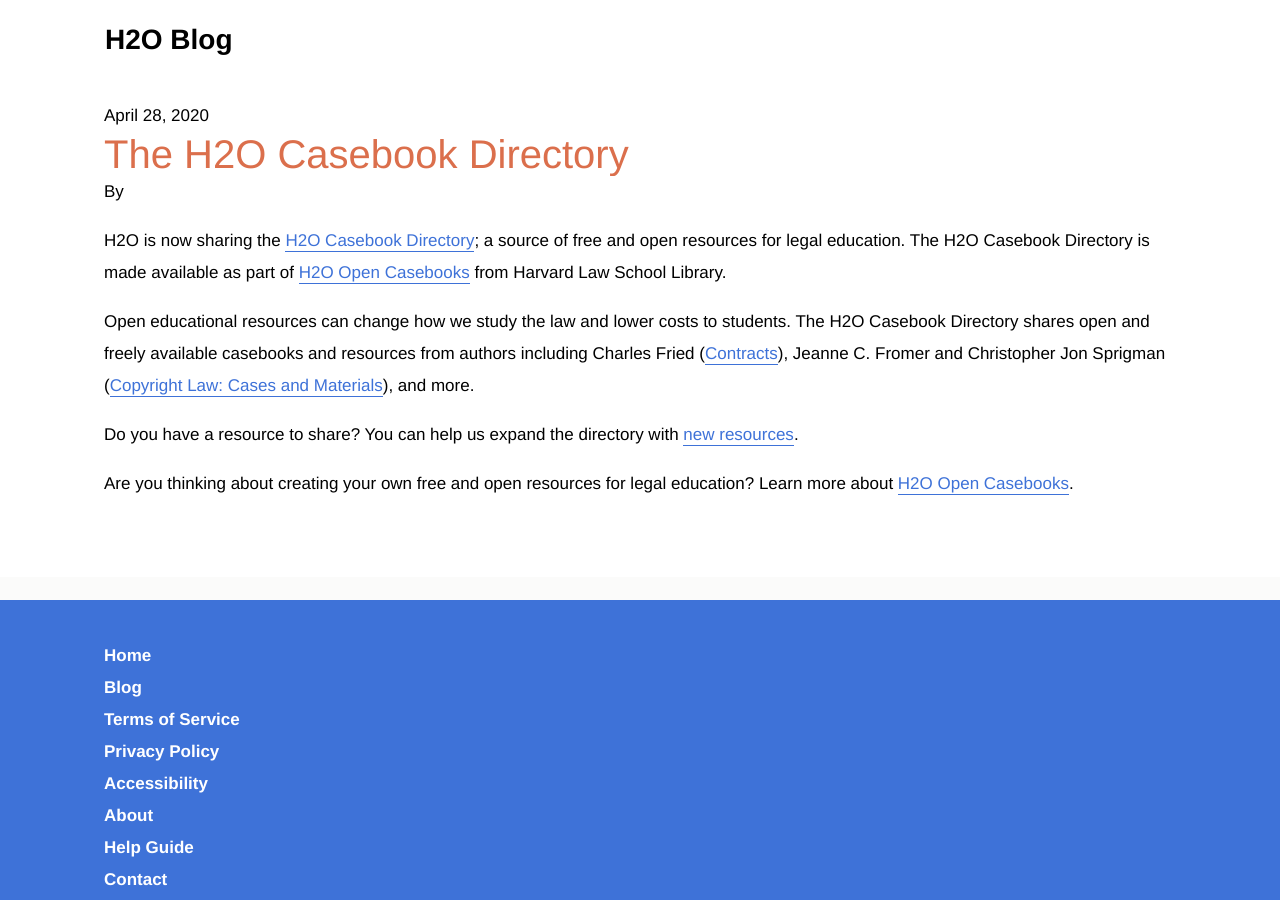
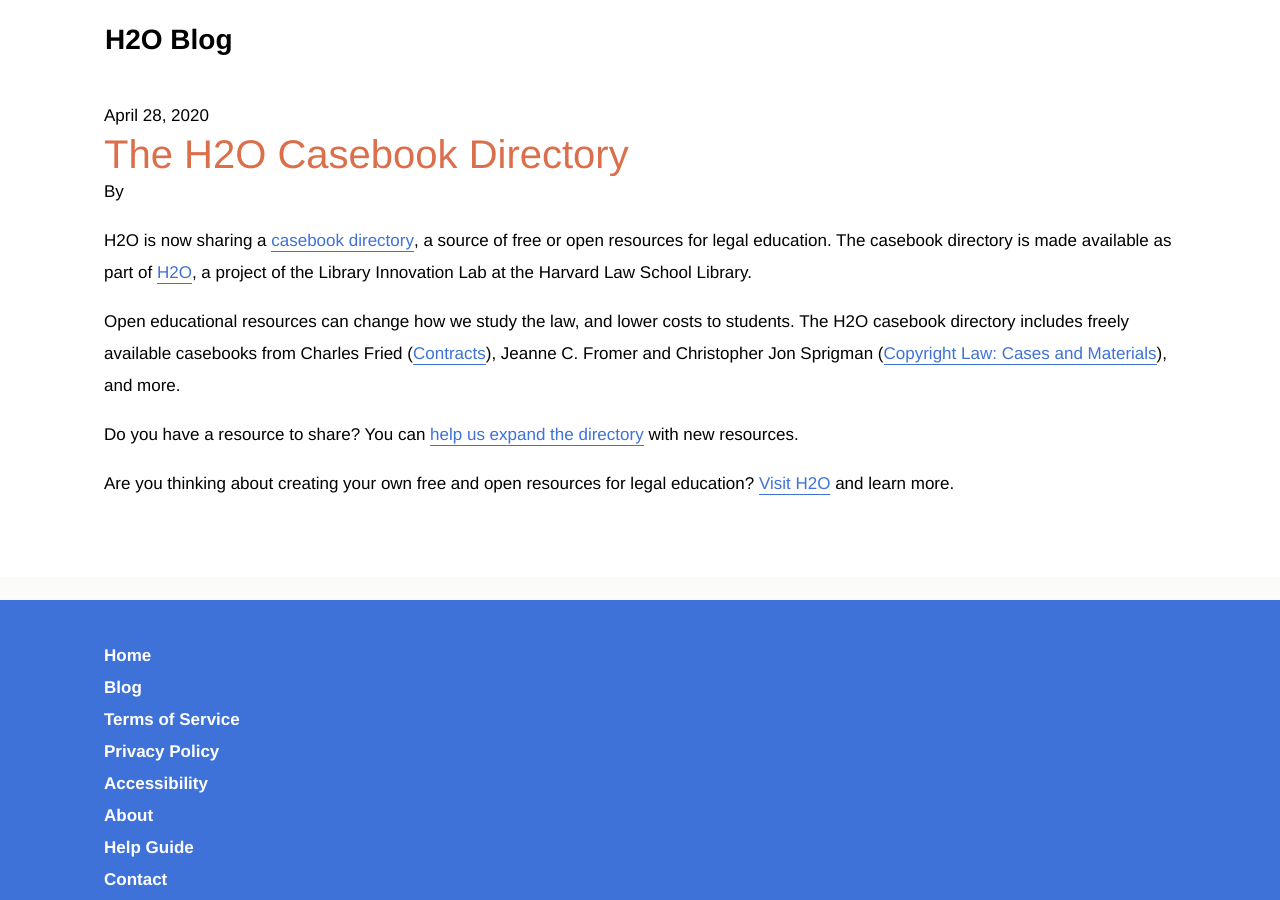
Before and after one commit to harvard-lil/h2o-static, a Jekyll site: the page built from app/_posts/2020-04-28-the-h2o-casebook-directory.md, in a window 1280 px wide. Built offline with Jekyll 4.4.1, drawn with Linux system fonts in a browser that asks for light colours.

Commit message:
copyediting

```diff
--- a/app/_posts/2020-04-28-the-h2o-casebook-directory.md
+++ b/app/_posts/2020-04-28-the-h2o-casebook-directory.md
@@ -2,10 +2,10 @@
 title: The H2O Casebook Directory
 author: kelly-fitzpatrick
 ---
-H2O is now sharing the [H2O Casebook Directory](https://about.opencasebook.org/casebook-directory/); a source of free and open resources for legal education. The H2O Casebook Directory is made available as part of [H2O Open Casebooks](https://opencasebook.org/) from Harvard Law School Library.
+H2O is now sharing a [casebook directory](https://about.opencasebook.org/casebook-directory/), a source of free or open resources for legal education. The casebook directory is made available as part of [H2O](https://opencasebook.org/), a project of the Library Innovation Lab at the Harvard Law School Library.
 
-Open educational resources can change how we study the law and lower costs to students. The H2O Casebook Directory shares open and freely available casebooks and resources from authors including Charles Fried ([Contracts](https://opencasebook.org/casebooks/477-contracts-casebook-digital-version/)), Jeanne C. Fromer and Christopher Jon Sprigman ([Copyright Law: Cases and Materials](http://www.copyrightbook.org/)), and more.
+Open educational resources can change how we study the law, and lower costs to students. The H2O casebook directory includes freely available casebooks from Charles Fried ([Contracts](https://opencasebook.org/casebooks/477-contracts-casebook-digital-version/)), Jeanne C. Fromer and Christopher Jon Sprigman ([Copyright Law: Cases and Materials](http://www.copyrightbook.org/)), and more.
 
-Do you have a resource to share? You can help us expand the directory with [new resources](https://forms.gle/odXVwPCnu5NxbLA19).
+Do you have a resource to share? You can [help us expand the directory](https://forms.gle/odXVwPCnu5NxbLA19) with new resources.
 
-Are you thinking about creating your own free and open resources for legal education? Learn more about [H2O Open Casebooks](https://opencasebook.org/).
+Are you thinking about creating your own free and open resources for legal education? [Visit H2O](https://opencasebook.org/) and learn more.
```
